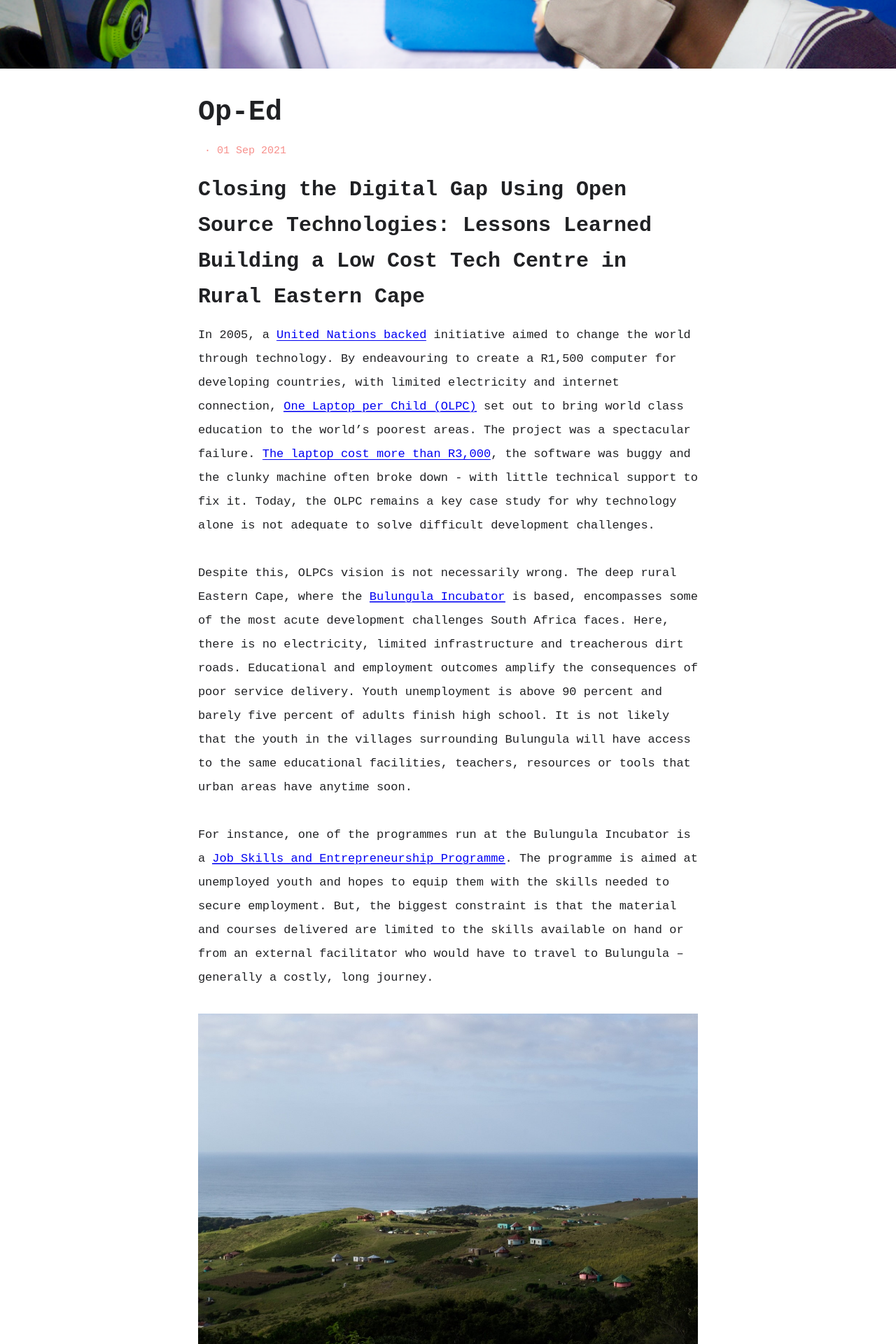
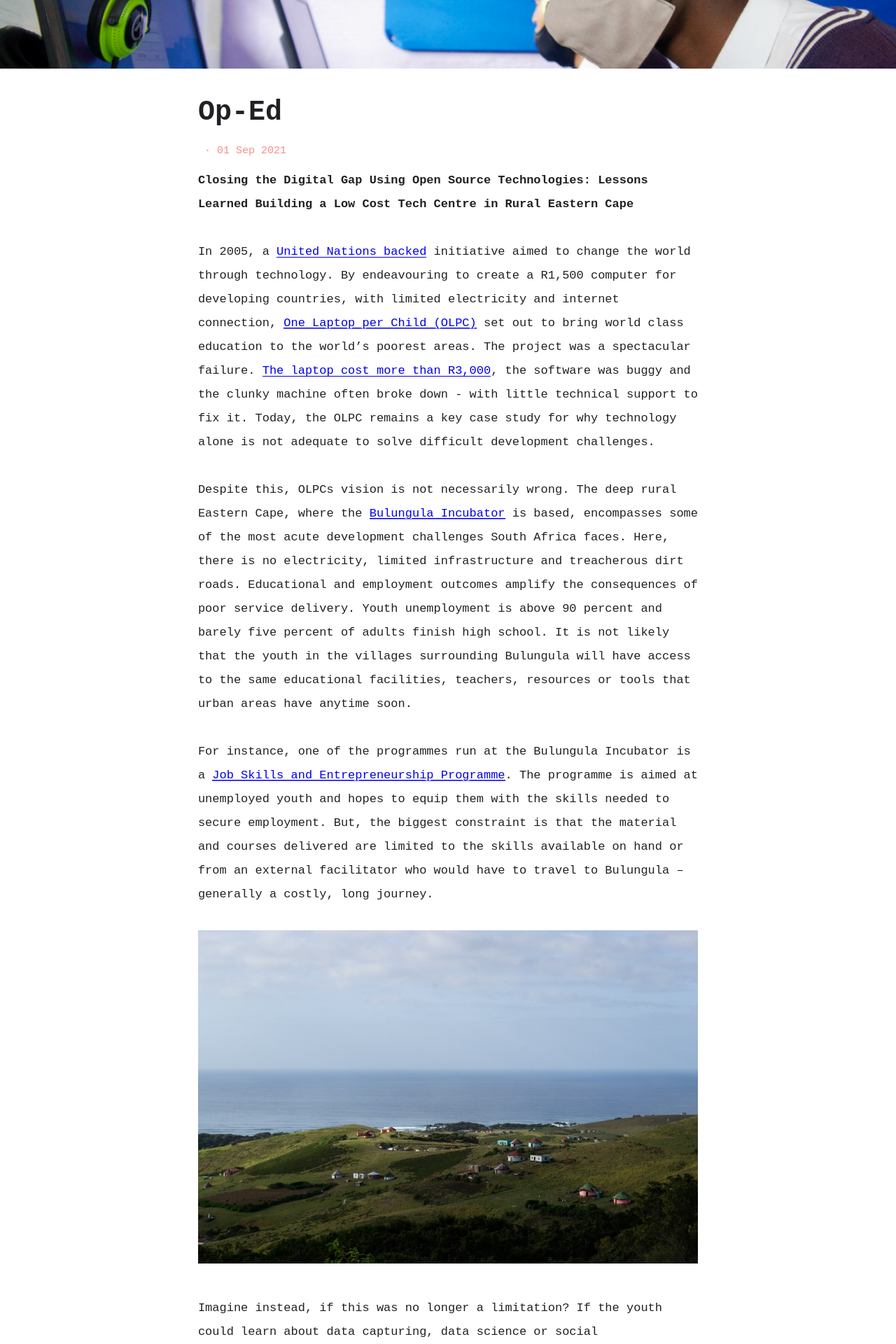
Before and after one commit to bulungula-tech-centre/bulungula-tech-centre, a Jekyll site: the page built from _posts/2021-09-01-OpEd.md, in a window 1280 px wide. Shown: the part 326-2246 px from the top of the page at 70% size. Built offline with Jekyll 4.4.1, drawn with Linux system fonts in a browser that asks for light colours.

Commit message:
Update 2021-09-01-OpEd.md

```diff
--- a/_posts/2021-09-01-OpEd.md
+++ b/_posts/2021-09-01-OpEd.md
@@ -4,7 +4,7 @@ categories:
 feature_image: /assets/images/blog/student_on_computer.png
 ---
 
-### Closing the Digital Gap Using Open Source Technologies: Lessons Learned Building a Low Cost Tech Centre in Rural Eastern Cape
+**Closing the Digital Gap Using Open Source Technologies: Lessons Learned Building a Low Cost Tech Centre in Rural Eastern Cape**
 
 In 2005, a [United Nations backed](https://en.wikipedia.org/wiki/One_Laptop_per_Child) initiative aimed to change the world through technology. By endeavouring to create a R1,500 computer for developing countries, with limited electricity and internet connection,  [One Laptop per Child (OLPC)](https://www.onelaptopperchild.org/) set out to bring world class education to the world's poorest areas. The project was a spectacular failure. [The laptop cost more than R3,000](https://www.theverge.com/2018/4/16/17233946/olpcs-100-laptop-education-where-is-it-now), the software was buggy and the clunky machine often broke down - with little technical support to fix it. Today, the OLPC remains a key case study for why technology alone is not adequate to solve difficult development challenges.
 
@@ -18,7 +18,7 @@ Imagine instead, if this was no longer a limitation?  If the youth could learn a
 
 In such a context, technology really does hold the potential to bring a world of knowledge and opportunities to the youth at a fraction of the cost. With the failures of OLPC consistently at the back of our minds, we set out to build a low-cost, sustainable tech centre in Bulungula.
 
-#### The Technology
+**The Technology**
 
 When setting out on this mission, there were a myriad of factors to consider. Without electricity how would we run the centre? Should we use PCs, laptops or tablets? How do we work around high data costs? What software is most appropriate? How do we maintain and troubleshoot the centre with very few people in the community ever having used a computer before? How do we ensure that the technology does not go into a dusty cupboard once we leave? Luckily, it has been 15 years since OLPC built their computer and a lot has changed since then.
 
@@ -30,7 +30,7 @@ Due to the exorbitant data prices in South Africa, we had to consider a way to f
 
 A final consideration was how to ensure the sustainability of the lab after we leave. It is not uncommon for a project like this to end in the devices being put away into a cupboard, never to be used again. In order to mitigate this, we started by developing a Guide for the centre which outlines how to set up the centre from scratch, how to facilitate the day-to-day operations of the centre, and how to troubleshoot issues that might arise. To accompany the Guide, we employed and trained (using the Guide) two passionate young individuals from the community as part-time employees to run the centre. However, there are software-related issues that are outside of the scope of the Guide and the expertise of the centre administrators. Thus, we enabled the ability to remotely access the central PC allowing us to assist with the software-side of the centre from wherever we are.
 
-#### Where to From Here?
+**Where to From Here?**
 
 As learners entered the [Bulungula Tech Centre](https://bulungula-tech-centre.github.io/) for the first time the excitement was palpable. It would be the first time most of them have used a computer in their lives. Once the learners were orientated and on-boarded, the fun began. In the two months since, the Bulungula Tech Centre has been used to help matrics apply to Universities & Technikons. It has been used by youth in the Job Skills and Entrepreneurship Programme to complete financial literacy courses. Grade 10, 11 and 12 learners have been using Khan Academy, YouTube and other online resources to supplement their learning in class. And, over 120 people have become familiar with the PCs and are on their way to becoming computer literate.
 
```
